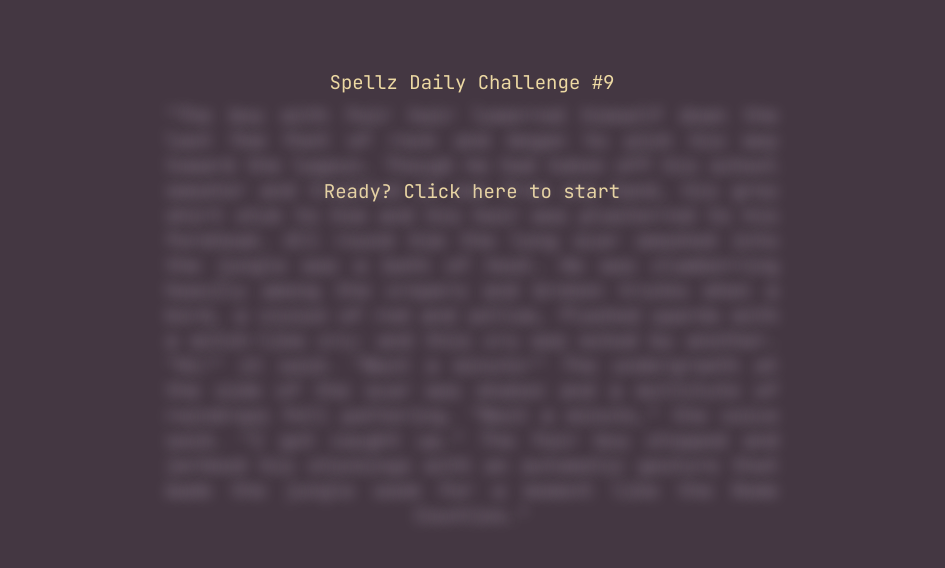
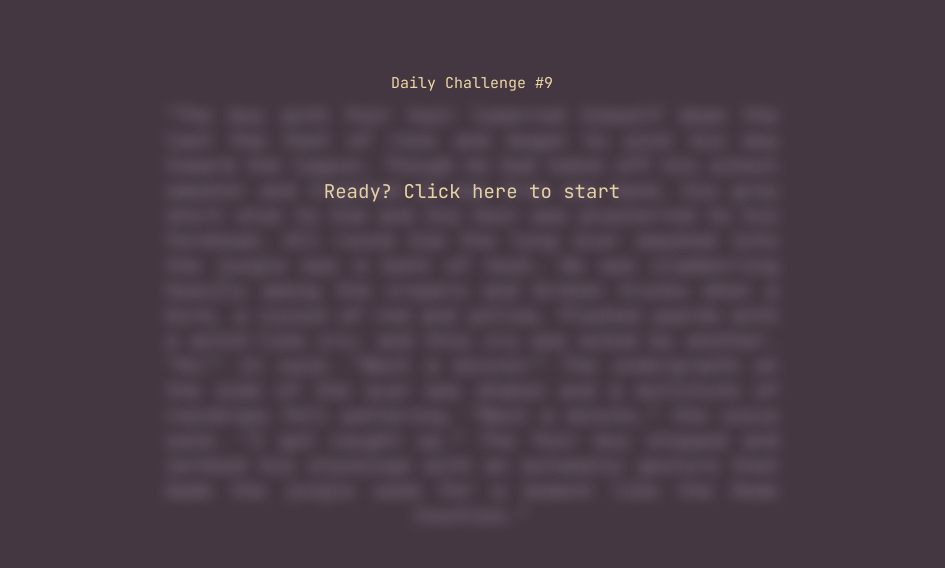
Before and after one commit to uoa-compsci399-s1-2022/badmin, a website: page spellz.html in a window 1280 px wide. Shown: the part 232-800 px from the top of the page, without its empty margins (168-1113 px from the left). Drawn offline with nearby package versions, Linux system fonts and the light colour scheme.

Commit message:
centered

```diff
--- a/index.js
+++ b/index.js
@@ -460,7 +460,7 @@
     } else {
         today = new Date();
         number = Math.floor(today.getTime() / 86400000) - 19122;
-        shareString = "Spellz Daily Challenge #" + number;
+        shareString = "Daily Challenge #" + number;
         document.getElementById("currentGenreLevel").innerText = shareString;
     }
 
--- a/spellz.css
+++ b/spellz.css
@@ -184,14 +184,12 @@
 
 
 #currentGenreLevel {
-    font-size: 17px;
     color: #EDD9A3;
-    /* margin-left: auto; */
-    grid-area: m;
-    font-size: 19px;
-    text-align: justify;
+    grid-area: 1 / 2 / 2 / 4;
+    font-size: 15px;
     text-align-last: center;
-    margin: -23px;
+    align-self: end;
+
 }
 
 #gameText {
```
